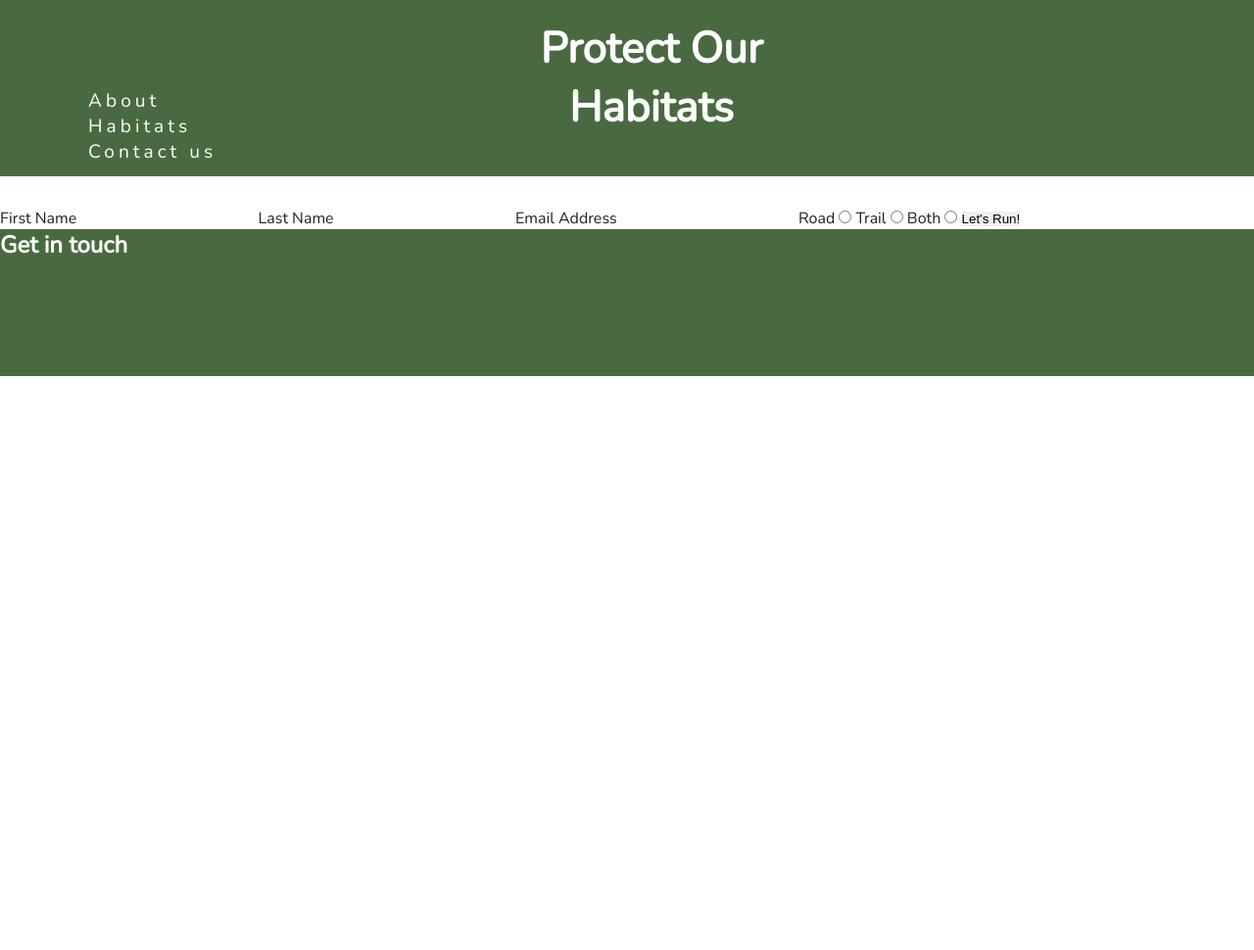
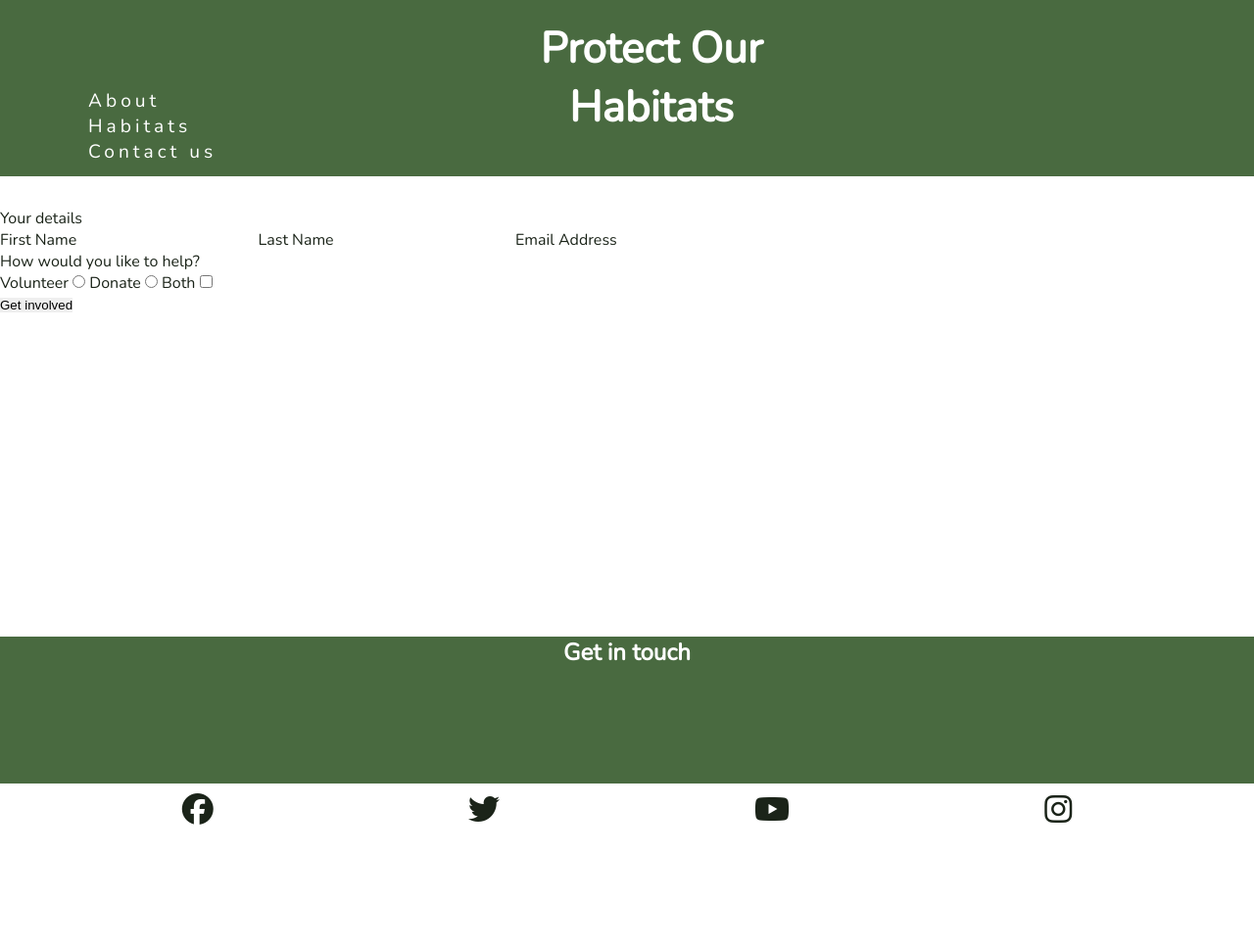
Before and after one commit to Rebecca-Sarah/Learn-about-habitats, a plain HTML site: page contact.html in a window 1280 px wide. Shown: the whole page at 98% size. Before the commit the page ends 800 px from the top, so only its background shows below. Drawn offline with nearby package versions, Linux system fonts and the light colour scheme.

Commit message:
Add social media links and icons to the footer

```diff
--- a/assets/css/style.css
+++ b/assets/css/style.css
@@ -102,5 +102,22 @@ h1, h2{
 }
 footer{
     background-color: #496A40;
+    position: absolute;
+    bottom: 0;
+    width: 100%;
     height: 150px;
 }
+.social-networks{
+    text-align: center;
+}
+
+.social-networks > li{
+    display: inline;
+}
+
+.social-networks i{
+    font-size: 200%;
+    margin: 5%;
+    padding: 5%;
+    color: #1b2419;
+}
--- a/contact.html
+++ b/contact.html
@@ -26,8 +26,10 @@
     </header>
 
     <section class="form-section">
-        <form method="POST" action="https://formdump.codeinstitute.net/" class="signup-form">
-            <h2>Let's get you signed up! <i class="fas-fa-heartbeat"></i></h2>
+        <form method="post" action="https://formdump.codeinstitute.net/" class="signup-form">
+            <h2>Get involved! <i class="fas-fa-heartbeat"></i></h2>
+            <fieldset>
+                <legend>Your details</legend>
             <label for="fname">First Name</label>
             <input class="text.input" id="fname" name="first_name" type="text" required>
 
@@ -36,20 +38,41 @@
 
             <label for="email">Email Address</label>
             <input class="text.input" type="email" id="email" name="email_address" required>
+        </fieldset>
 
-            <label for="road">Road</label>
-            <input type="radio" id="road" name="running_preference" value="road" required>
-            <label for="trail">Trail</label>
-            <input type="radio" id="trail" name="running_preference" value="trail" required>
+            <fieldset>
+            <legend> How would you like to help?</legend>
+            <label for="volunteer">Volunteer</label>
+            <input type="radio" id="volunteer" name="get-involved" value="volunteer" required>
+            <label for="donate">Donate</label>
+            <input type="radio" id="donate" name="get-involved" value="donate" required>
             <label for="both">Both</label>
-            <input type="radio" id="both" name="running_preference" value="both" required>
+            <input type="checkbox" id="both" name="get-involved" value="both" required>
+        </fieldset>
 
-            <input class="join-button" type="submit" value="Let's Run!">
+            <input class="join-button" type="submit" value="Get involved">
         </form>
     </section>
 
     <footer>
-        <h2>Get in touch</h2>
-    </footer>
+        <ul class="social-networks" >
+            <h2>Get in touch</h2>
+                <li>
+                    <a href="https://facebook.com" target="_blank" rel="noopner" aria-label="Visit our Facebook page (opens in a new tab)"><i class="fa-brands fa-facebook"></i></a>
+                </li>
+                <li>
+                    <a href="https://twitter.com" target="_blank" rel="noopner" aria-label="Visit our Twitter page (opens in a new tab)"><i class="fa-brands fa-twitter"></i></a>
+                </li>
+                <li>
+                    <a href="https://youtube.com" target="_blank" rel="noopner" aria-label="Visit our Youtube page (opens in a new tab)"><i class="fa-brands fa-youtube"></i></a>
+                </li>
+                <li>
+                    <a href="https://instagram.com" target="_blank" rel="noopner" aria-label="Visit our Instagram page (opens in a new tab)"><i class="fa-brands fa-instagram"></i></a>
+                </li>
+            </ul>
+        </footer>
+
+        <!--font awesome script-->
+        <script src="https://kit.fontawesome.com/1a80b77d75.js" crossorigin="anonymous"></script>
 </body>
 </html>
```
Also changed, not shown: habitats.html (+18 -1 lines), index.html (+17 -0 lines).
